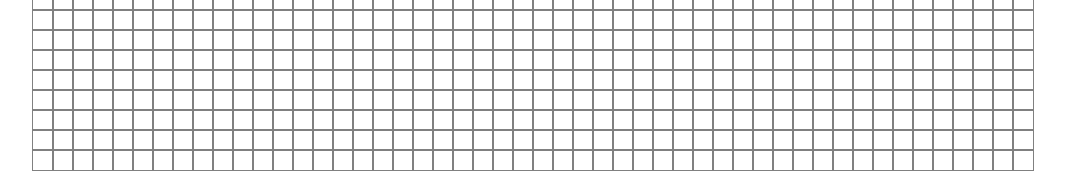
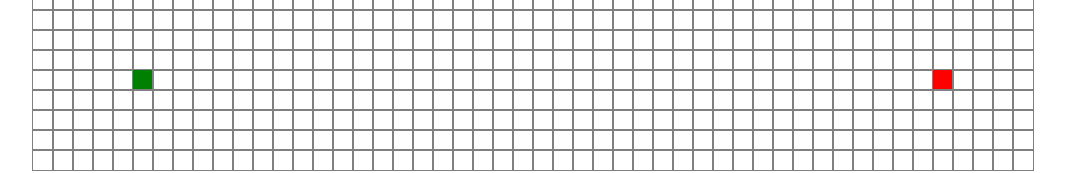
Before and after one commit to ivanleongwm/pathfinding-visualiser, a React (Create React App) app: page / in a window 1280 px wide. Shown: the part 230-403 px from the top of the page, without its empty margins (107-1172 px from the left). Built offline with nearby package versions, Linux system fonts and the light colour scheme.

Commit message:
start and end points added

```diff
--- a/src/PathfindingVisualiser/Node/Node.css
+++ b/src/PathfindingVisualiser/Node/Node.css
@@ -0,0 +1,6 @@
+.node-finish {
+  background-color: red;
+}
+.node-start {
+  background-color: green;
+}
--- a/src/PathfindingVisualiser/Node/Node.jsx
+++ b/src/PathfindingVisualiser/Node/Node.jsx
@@ -1,10 +1,11 @@
 import React from 'react';
 import './Node.css'
 
-function Node() {
-
+function Node(props) {
+    const { isFinish, isStart } = props
+    const extraClassName = isFinish ? 'node-finish' : isStart ? 'node-start' : '';
     return (
-        <div className="node"></div>
+        <div className={`node ${extraClassName}`}></div>
     )
 }
 
--- a/src/PathfindingVisualiser/PathfindingVisualiser.jsx
+++ b/src/PathfindingVisualiser/PathfindingVisualiser.jsx
@@ -1,36 +1,52 @@
-import React, {useState, useEffect} from 'react';
+import React, { useState, useEffect } from 'react';
 import Node from './Node/Node'
 import './PathfindingVisualiser.css'
 
 function PathfindingVisualiser() {
 
-    const [nodes,setNodes] = useState([])
+    const [nodes, setNodes] = useState([])
 
     useEffect(() => {
         function createGridArray() {
             const nodesArray = []
-            for (let row = 0; row <15; row++) {
+            for (let row = 0; row < 15; row++) {
                 const currentRow = [];
                 for (let col = 0; col < 50; col++) {
-                    currentRow.push([]);
+                    const currentNode = {
+                        col,
+                        row,
+                        isStart: row === 10 && col === 5,
+                        isFinish: row === 10 && col === 45,
+                    };
+                    currentRow.push(currentNode);
                 }
                 nodesArray.push(currentRow)
             }
             setNodes(nodesArray)
         }
         createGridArray();
-      }, [])
+    }, [])
 
     return (
         <div className="grid">
             {nodes.map((row, rowIdx) => {
                 return <div className='row' key={rowIdx}>
-                    {row.map((node,nodeIdx) => <Node key={nodeIdx}/>)}
+                    {row.map((node, nodeIdx) => {
+                        const { isStart, isFinish } = node;
+                        return (
+                            <Node
+                                key={nodeIdx}
+                                isStart={isStart}
+                                isFinish={isFinish}
+                                test={'foo'}
+                                test={'kappa'} />
+                        );
+                    })}
                 </div>
             })}
 
             <p>Pathfinding Visualiser Placeholder 2</p>
-            <Node/>
+            <Node />
         </div>
     )
 }
```
